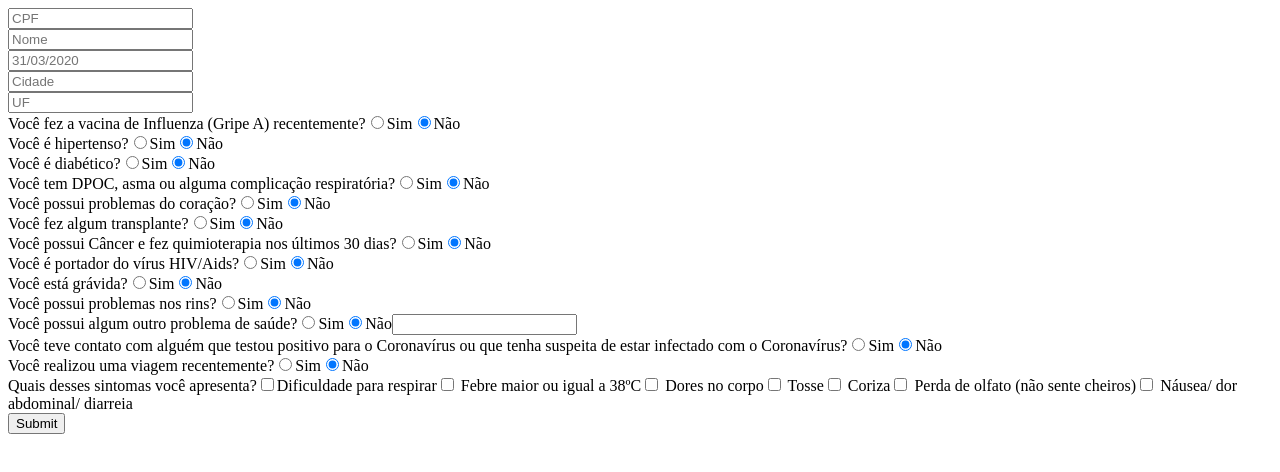
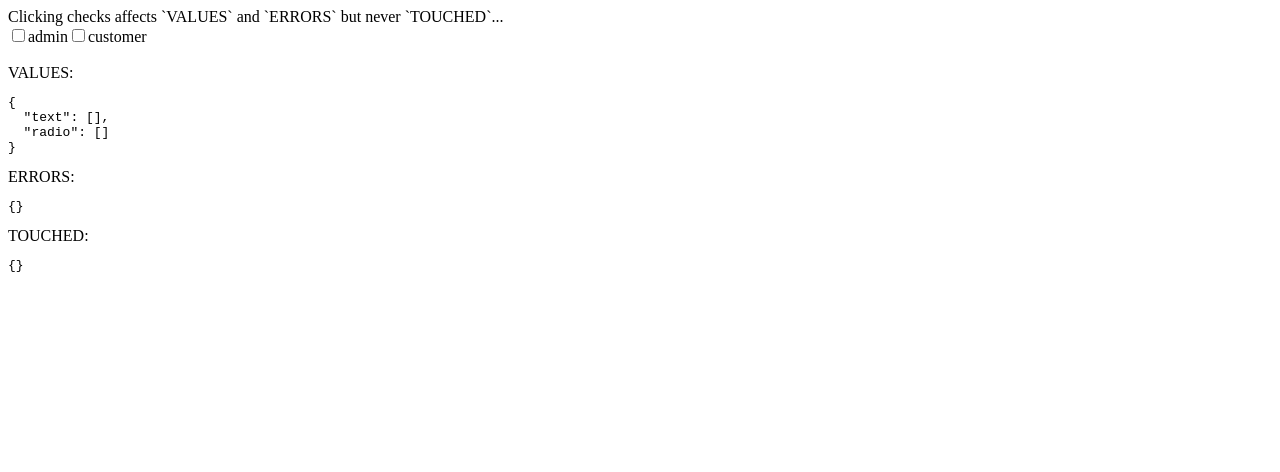
Before and after one commit to empresaejec/SiteComiteEnfrentamento, a React (Create React App) app: page / in a window 1280 px wide. Shown: the top 472 px of the page. Built offline with nearby package versions, Linux system fonts and the light colour scheme.

Commit message:
testando formik nao ta funcionando

```diff
--- a/package.json
+++ b/package.json
@@ -3,6 +3,7 @@
   "version": "0.1.0",
   "private": true,
   "dependencies": {
+    "formik": "^2.1.4",
     "react": "^16.13.1",
     "react-bootstrap": "^1.0.0",
     "react-dom": "^16.13.1",
--- /dev/null
+++ b/src/components/Checkbox.js
@@ -0,0 +1,31 @@
+import React from 'react'
+import {Field} from 'formik'
+
+function Checkbox(props) {
+    return (
+      <Field name={props.name}>
+        {({ field, form }) => (
+          <label>
+            <input
+              {...field}
+              type="checkbox"
+              checked={field.value.includes(props.value)}
+              onChange={() => {
+                const set = new Set(field.value);
+                if (set.has(props.value)) {
+                  set.delete(props.value);
+                } else {
+                  set.add(props.value);
+                }
+                 field.onChange(field.name)(Array.from(set));
+                // form.setFieldTouched(field.name, true);
+              }}
+            />
+            {props.value}
+          </label>
+        )}
+      </Field>
+    );
+  }
+
+  export default Checkbox
--- a/src/pages/Form/index.jsx
+++ b/src/pages/Form/index.jsx
@@ -1,16 +1,33 @@
-import React, {useState} from 'react'
+import React from 'react'
 import './styles.css'
+import {Formik} from 'formik'
+import Checkbox from '../../components/Checkbox'
+
 function Form(){
 
-    const [cfp,setCpf] = useState('')
-    const [name,setName] = useState('')
-    const [birthday,setBirthday] = useState('')
-    const [city,setCity] = useState('')
-    const [uf,setUf] = useState('')
+    return(
+        <Formik
+            initialValues={{ text: [],radio:[] }}
+            onSubmit={values => alert(JSON.stringify(values, null, 2))}
+        >
+        {formik => (
+            <div>
+            Clicking checks affects `VALUES` and `ERRORS` but never `TOUCHED`...
+            <div>
+                <Checkbox name="text" value="admin" />
+                <Checkbox name="radio" value="customer" />
+            </div>
+            <br />
+            VALUES:
+            <pre>{JSON.stringify(formik.values, null, 2)}</pre>
+            ERRORS:
+            <pre>{JSON.stringify(formik.errors, null, 2)}</pre>
+            TOUCHED:
+            <pre>{JSON.stringify(formik.touched, null, 2)}</pre>
+            </div>
+        )}
 
-    return(
-        <form>
-            <input type="text" name="cpf" className="form-text" onChange={setCpf} placeholder="CPF"/>
+            {/* <input type="text" name="cpf" className="form-text" onChange={setCpf} placeholder="CPF"/>
 
             <input type="text" name="name" className="form-text" onChange={setName} placeholder="Nome"/>
 
@@ -95,8 +112,8 @@ function Form(){
                 <input type="checkbox" name="q14g" /> Náusea/ dor abdominal/ diarreia
             </span>
 
-            <button type="submit">Submit</button>
-        </form>
+            <button type="submit">Submit</button> */}
+        </Formik>
     )
 }
 
```
Also changed, not shown: 1 other file (tests, documents, lock files or other folders).
